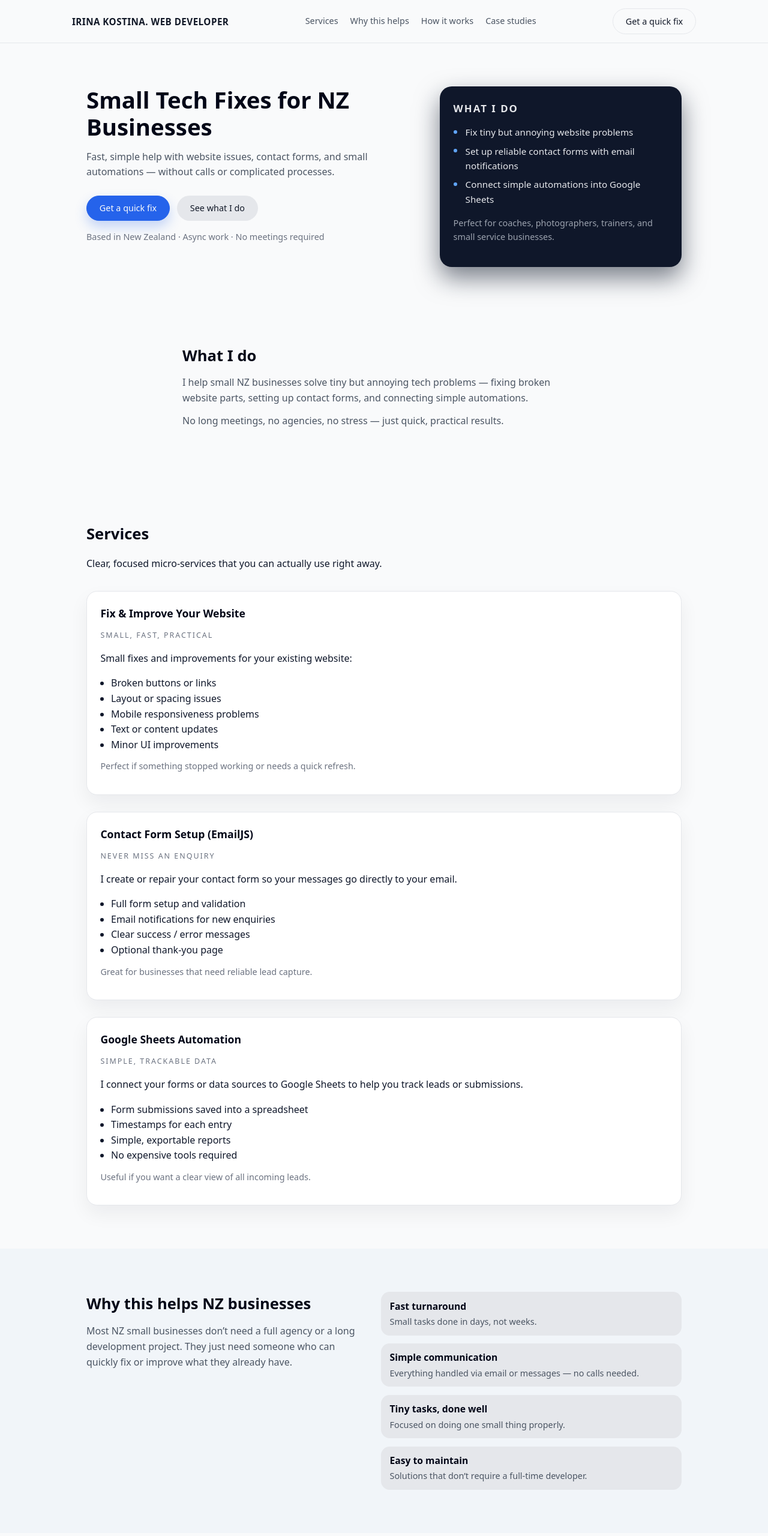
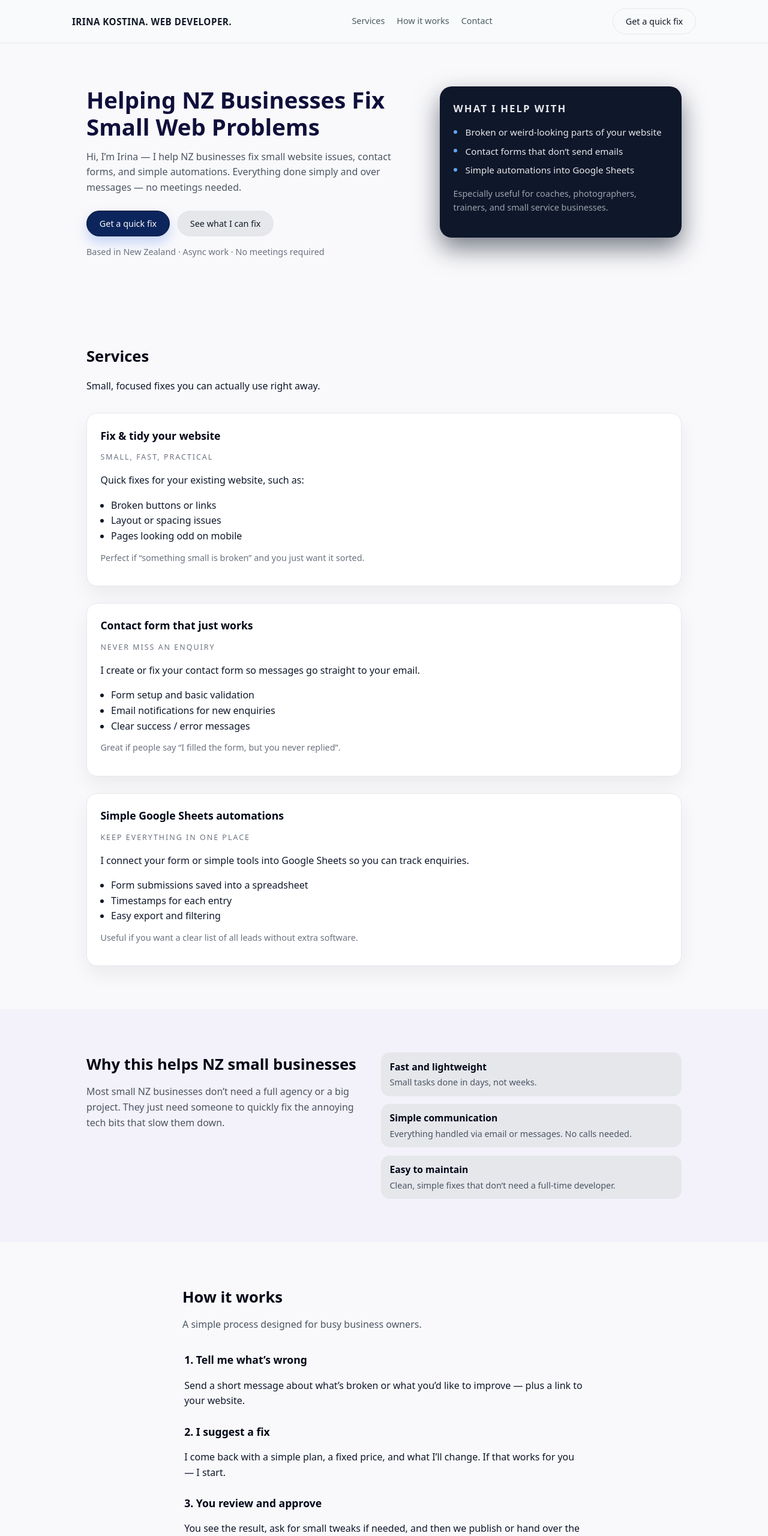
Before and after one commit to Irina-Kostina/services, a plain HTML site: page index.html in a window 1280 px wide. Shown: the top 2560 px of the page at 60% size. Drawn offline with Linux system fonts and the light colour scheme.

Commit message:
Update text. Less informations about services

```diff
--- a/index.html
+++ b/index.html
@@ -5,22 +5,22 @@
     <title>Small Tech Fixes for NZ Businesses</title>
     <meta
       name="description"
-      content="Fast, simple help with website issues, contact forms, and small automations for NZ small businesses."
+      content="Quick, simple help with small website issues, contact forms, and automations for NZ small businesses."
     />
     <meta name="viewport" content="width=device-width, initial-scale=1.0" />
     <link rel="stylesheet" href="styles.css" />
   </head>
   <body>
+    <!-- HEADER -->
     <header class="site-header">
       <div class="container header-inner">
         <div class="logo">
-          <span class="logo-text">Irina Kostina. Web Developer</span>
+          <span class="logo-text">Irina Kostina. Web Developer.</span>
         </div>
         <nav class="main-nav">
           <a href="#services">Services</a>
-          <a href="#why">Why this helps</a>
           <a href="#how">How it works</a>
-          <a href="#cases">Case studies</a>
+          <a href="#contact">Contact</a>
         </nav>
         <a
           href="https://tally.so/r/your-form-id"
@@ -36,21 +36,22 @@
     <section class="hero">
       <div class="container hero-inner">
         <div class="hero-text">
-          <h1>Small Tech Fixes for NZ Businesses</h1>
+          <h1>Helping NZ Businesses Fix Small Web Problems</h1>
           <p class="hero-subtitle">
-            Fast, simple help with website issues, contact forms, and small
-            automations — without calls or complicated processes.
+            Hi, I’m Irina — I help NZ businesses fix small website issues, contact forms,
+            and simple automations. Everything done simply and over messages — no
+            meetings needed.
           </p>
           <div class="hero-actions">
             <a
-              href="https://tally.so/r/your-form-id"
+              href="https://tally.so/r/dWW6Xy"
               target="_blank"
               class="btn btn-primary"
             >
               Get a quick fix
             </a>
             <a href="#services" class="btn btn-secondary">
-              See what I do
+              See what I can fix
             </a>
           </div>
           <p class="hero-note">
@@ -58,100 +59,77 @@
           </p>
         </div>
         <div class="hero-card">
-          <h2>What I do</h2>
+          <h2>What I help with</h2>
           <ul>
-            <li>Fix tiny but annoying website problems</li>
-            <li>Set up reliable contact forms with email notifications</li>
-            <li>Connect simple automations into Google Sheets</li>
+            <li>Broken or weird-looking parts of your website</li>
+            <li>Contact forms that don’t send emails</li>
+            <li>Simple automations into Google Sheets</li>
           </ul>
           <p class="hero-card-note">
-            Perfect for coaches, photographers, trainers, and small service
-            businesses.
+            Especially useful for coaches, photographers, trainers, and small
+            service businesses.
           </p>
         </div>
       </div>
     </section>
 
     <main>
-      <!-- WHAT I DO -->
-      <section class="section" id="what">
-        <div class="container narrow">
-          <h2>What I do</h2>
-          <p class="section-intro">
-            I help small NZ businesses solve tiny but annoying tech problems —
-            fixing broken website parts, setting up contact forms, and
-            connecting simple automations.
-          </p>
-          <p class="section-intro">
-            No long meetings, no agencies, no stress — just quick, practical
-            results.
-          </p>
-        </div>
-      </section>
-
       <!-- SERVICES -->
       <section class="section" id="services">
         <div class="container">
           <div class="section-header">
             <h2>Services</h2>
-            <p>
-              Clear, focused micro-services that you can actually use right
-              away.
-            </p>
+            <p>Small, focused fixes you can actually use right away.</p>
           </div>
 
           <div class="cards-grid">
             <article class="card">
-              <h3>Fix &amp; Improve Your Website</h3>
+              <h3>Fix &amp; tidy your website</h3>
               <p class="card-tag">Small, fast, practical</p>
-              <p>
-                Small fixes and improvements for your existing website:
-              </p>
+              <p>Quick fixes for your existing website, such as:</p>
               <ul>
                 <li>Broken buttons or links</li>
                 <li>Layout or spacing issues</li>
-                <li>Mobile responsiveness problems</li>
-                <li>Text or content updates</li>
-                <li>Minor UI improvements</li>
+                <li>Pages looking odd on mobile</li>
               </ul>
               <p class="card-footer">
-                Perfect if something stopped working or needs a quick refresh.
+                Perfect if “something small is broken” and you just want it
+                sorted.
               </p>
             </article>
 
             <article class="card">
-              <h3>Contact Form Setup (EmailJS)</h3>
+              <h3>Contact form that just works</h3>
               <p class="card-tag">Never miss an enquiry</p>
               <p>
-                I create or repair your contact form so your messages go
-                directly to your email.
+                I create or fix your contact form so messages go straight to
+                your email.
               </p>
               <ul>
-                <li>Full form setup and validation</li>
+                <li>Form setup and basic validation</li>
                 <li>Email notifications for new enquiries</li>
                 <li>Clear success / error messages</li>
-                <li>Optional thank-you page</li>
               </ul>
               <p class="card-footer">
-                Great for businesses that need reliable lead capture.
+                Great if people say “I filled the form, but you never replied”.
               </p>
             </article>
 
             <article class="card">
-              <h3>Google Sheets Automation</h3>
-              <p class="card-tag">Simple, trackable data</p>
+              <h3>Simple Google Sheets automations</h3>
+              <p class="card-tag">Keep everything in one place</p>
               <p>
-                I connect your forms or data sources to Google Sheets to help
-                you track leads or submissions.
+                I connect your form or simple tools into Google Sheets so you
+                can track enquiries.
               </p>
               <ul>
                 <li>Form submissions saved into a spreadsheet</li>
                 <li>Timestamps for each entry</li>
-                <li>Simple, exportable reports</li>
-                <li>No expensive tools required</li>
+                <li>Easy export and filtering</li>
               </ul>
               <p class="card-footer">
-                Useful if you want a clear view of all incoming leads.
+                Useful if you want a clear list of all leads without extra
+                software.
               </p>
             </article>
           </div>
@@ -159,33 +137,29 @@
       </section>
 
       <!-- WHY THIS HELPS -->
-      <section class="section section-alt" id="why">
+      <section class="section section-alt">
         <div class="container">
           <div class="two-column">
             <div>
-              <h2>Why this helps NZ businesses</h2>
+              <h2>Why this helps NZ small businesses</h2>
               <p class="section-intro">
-                Most NZ small businesses don’t need a full agency or a long
-                development project. They just need someone who can quickly fix
-                or improve what they already have.
+                Most small NZ businesses don’t need a full agency or a big
+                project. They just need someone to quickly fix the annoying
+                tech bits that slow them down.
               </p>
             </div>
             <div class="pill-list">
               <div class="pill">
-                <h4>Fast turnaround</h4>
+                <h4>Fast and lightweight</h4>
                 <p>Small tasks done in days, not weeks.</p>
               </div>
               <div class="pill">
                 <h4>Simple communication</h4>
-                <p>Everything handled via email or messages — no calls needed.</p>
-              </div>
-              <div class="pill">
-                <h4>Tiny tasks, done well</h4>
-                <p>Focused on doing one small thing properly.</p>
+                <p>Everything handled via email or messages. No calls needed.</p>
               </div>
               <div class="pill">
                 <h4>Easy to maintain</h4>
-                <p>Solutions that don’t require a full-time developer.</p>
+                <p>Clean, simple fixes that don’t need a full-time developer.</p>
               </div>
             </div>
           </div>
@@ -197,41 +171,41 @@
         <div class="container narrow">
           <h2>How it works</h2>
           <p class="section-intro">
-            A simple, three-step process designed for busy business owners.
+            A simple process designed for busy business owners.
           </p>
 
           <ol class="steps">
             <li>
-              <h3>1. Tell me the problem</h3>
+              <h3>1. Tell me what’s wrong</h3>
               <p>
-                Send me a short description of what’s broken or what you need
-                fixed — plus a link to your website if you have one.
+                Send a short message about what’s broken or what you’d like to
+                improve — plus a link to your website.
               </p>
             </li>
             <li>
-              <h3>2. I prepare a quick solution</h3>
+              <h3>2. I suggest a fix</h3>
               <p>
-                I fix the issue and send you a preview or test link before
-                anything goes live, so you can review it first.
+                I come back with a simple plan, a fixed price, and what I’ll
+                change. If that works for you — I start.
               </p>
             </li>
             <li>
-              <h3>3. You approve</h3>
+              <h3>3. You review and approve</h3>
               <p>
-                After your approval, I publish the fix or deliver the files.
-                That’s it — no calls, no long processes.
+                You see the result, ask for small tweaks if needed, and then we
+                publish or hand over the files.
               </p>
             </li>
           </ol>
         </div>
       </section>
 
-      <!-- CASE STUDIES -->
-      <section class="section section-alt" id="cases">
+      <!-- CASE STUDIES (optional but still useful) -->
+      <section class="section section-alt">
         <div class="container">
           <div class="section-header">
-            <h2>Mini case studies</h2>
-            <p>Examples of the kind of work I do.</p>
+            <h2>Mini examples</h2>
+            <p>A few simple fixes I can do for you too.</p>
           </div>
 
           <div class="cards-grid cards-grid-two">
@@ -239,48 +213,33 @@
               <h3>Contact form not sending emails</h3>
               <p class="card-tag">Coaching website</p>
               <p>
-                A small coaching website had a contact form, but messages never
-                reached the owner.
+                A coach had a contact form, but messages never reached their
+                inbox.
               </p>
               <p>
-                I rebuilt the form using EmailJS, added validation, success
-                messages, and connected email notifications.
+                I rebuilt the form with EmailJS, added basic validation and
+                clear messages, and connected email notifications.
               </p>
               <p class="card-footer">
-                The client now receives all enquiries instantly and hasn’t
-                missed a message since.
+                They now receive every enquiry instantly, without checking
+                manually.
               </p>
             </article>
 
             <article class="card">
-              <h3>Google Sheets lead tracker</h3>
+              <h3>All enquiries into one Sheet</h3>
               <p class="card-tag">Freelance photographer</p>
               <p>
-                A photographer wanted all enquiries saved in a Google Sheet for
-                easier tracking.
+                A photographer wanted all enquiries saved in one place — without
+                more tools.
               </p>
               <p>
-                I created a simple connection that sends form submissions
-                directly into their spreadsheet with timestamps.
+                I connected the form to Google Sheets so each new message is
+                stored with a timestamp.
               </p>
               <p class="card-footer">
-                All leads now land in one place — no more manual copy-paste.
-              </p>
-            </article>
-
-            <article class="card">
-              <h3>Small UI fixes on home page</h3>
-              <p class="card-tag">Local service business</p>
-              <p>
-                Several buttons didn’t work properly on mobile devices, and some
-                sections looked broken on smaller screens.
-              </p>
-              <p>
-                I corrected the HTML/CSS structure and improved spacing and tap
-                areas across key sections.
-              </p>
-              <p class="card-footer">
-                The website now works smoothly on phones and tablets.
+                All leads now land in one spreadsheet — easy to filter and
+                follow up.
               </p>
             </article>
           </div>
@@ -292,8 +251,8 @@
         <div class="container narrow">
           <h2>Need a small fix?</h2>
           <p class="section-intro">
-            Tell me what you need, and I’ll prepare a quick solution you can
-            review before anything goes live.
+            Tell me what’s broken or what you’d like to improve, and I’ll reply
+            with a simple plan and fixed price.
           </p>
           <a
             href="https://tally.so/r/your-form-id"
--- a/styles.css
+++ b/styles.css
@@ -14,7 +14,7 @@ body {
   font-family: system-ui, -apple-system, BlinkMacSystemFont, "Segoe UI",
     sans-serif;
   color: #0f172a;
-  background-color: #f9fafb;
+  background-color: #f9f9fb;
   line-height: 1.6;
 }
 
@@ -35,7 +35,7 @@ body {
 }
 
 .section-alt {
-  background-color: #f1f5f9;
+  background-color: #f3f1f9;
 }
 
 .section-header {
@@ -54,7 +54,7 @@ body {
   z-index: 10;
   background-color: rgba(249, 250, 251, 0.9);
   backdrop-filter: blur(12px);
-  border-bottom: 1px solid #e5e7eb;
+  border-bottom: 1px solid #e5ebea;
 }
 
 .header-inner {
@@ -69,19 +69,6 @@ body {
   display: flex;
   align-items: center;
   gap: 0.6rem;
-}
-
-.logo-mark {
-  display: inline-flex;
-  align-items: center;
-  justify-content: center;
-  width: 2rem;
-  height: 2rem;
-  border-radius: 999px;
-  background: #0f172a;
-  color: #f9fafb;
-  font-weight: 600;
-  font-size: 0.9rem;
 }
 
 .logo-text {
@@ -101,15 +88,15 @@ body {
 
 .main-nav a {
   text-decoration: none;
-  color: #4b5563;
+  color: #4b5d63;
   padding-bottom: 0.1rem;
   border-bottom: 1px solid transparent;
   transition: color 0.15s ease, border-color 0.15s ease;
 }
 
 .main-nav a:hover {
-  color: #111827;
-  border-color: #cbd5f5;
+  color: #112327;
+  border-color: #acdad7;
 }
 
 /* === Buttons === */
@@ -130,15 +117,15 @@ body {
 }
 
 .btn-primary {
-  background-color: #2563eb;
-  color: #f9fafb;
-  border-color: #2563eb;
+  background-color: #0c255c;
+  color: #f9fbfb;
+  border-color: #081533;
   box-shadow: 0 10px 20px rgba(37, 99, 235, 0.25);
 }
 
 .btn-primary:hover {
-  background-color: #1d4ed8;
-  border-color: #1d4ed8;
+  background-color: #1b198d;
+  border-color: #1a10ad;
   transform: translateY(-1px);
   box-shadow: 0 14px 26px rgba(37, 99, 235, 0.28);
 }
@@ -183,7 +170,7 @@ body {
   font-size: clamp(2.1rem, 3vw, 2.7rem);
   line-height: 1.15;
   margin: 0 0 0.75rem;
-  color: #020617;
+  color: #100f3b;
 }
 
 .hero-subtitle {
@@ -280,13 +267,8 @@ h4 {
   gap: 1.75rem;
 }
 
-.cards-grid-three {
-  grid-template-columns: repeat(3, minmax(0, 1fr));
-}
-
-.cards-grid-two,
-.cards-grid.cards-grid-two {
-  grid-template-columns: repeat(3, minmax(0, 1fr));
+.cards-grid-two {
+  grid-template-columns: repeat(2, minmax(0, 1fr));
 }
 
 .card {
```
